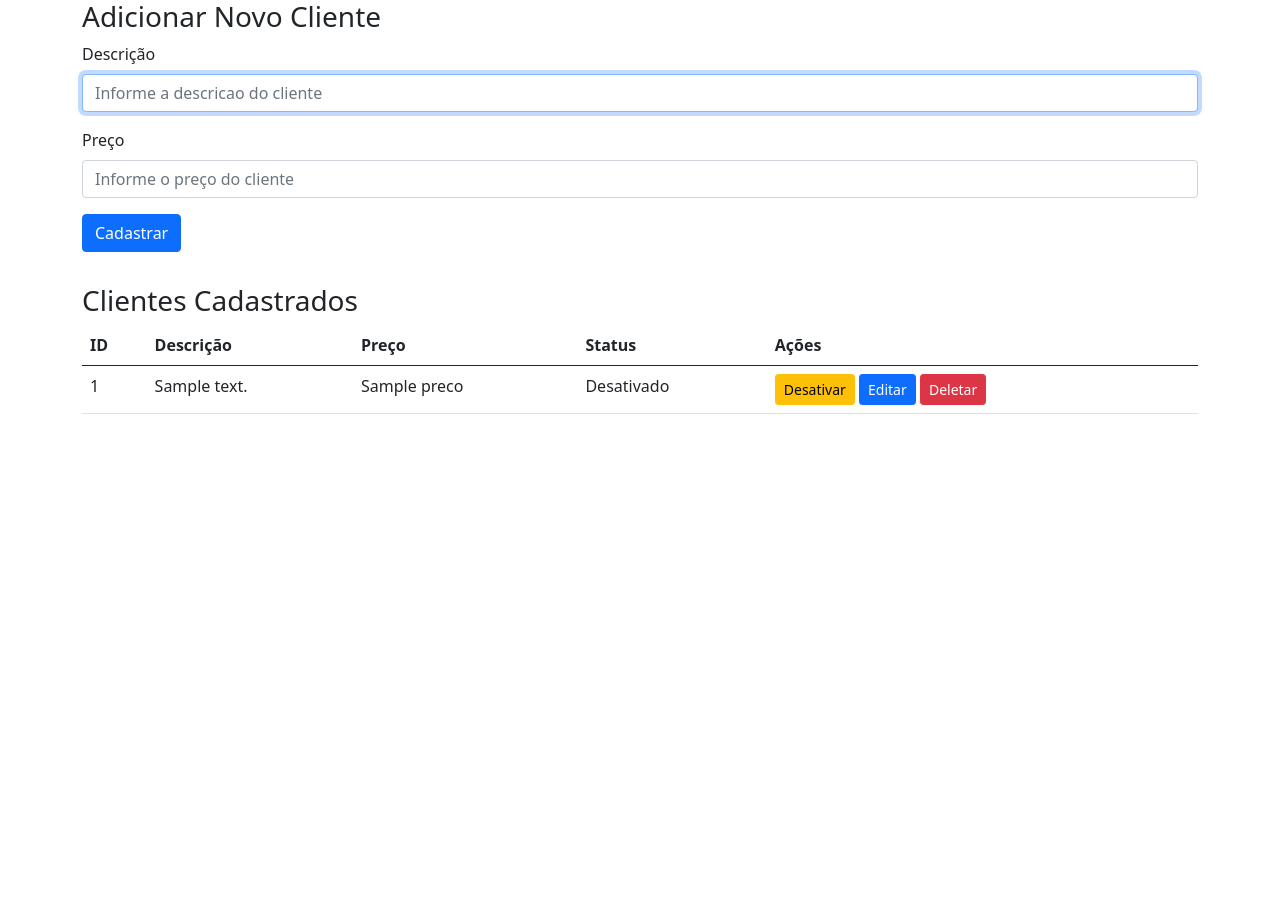
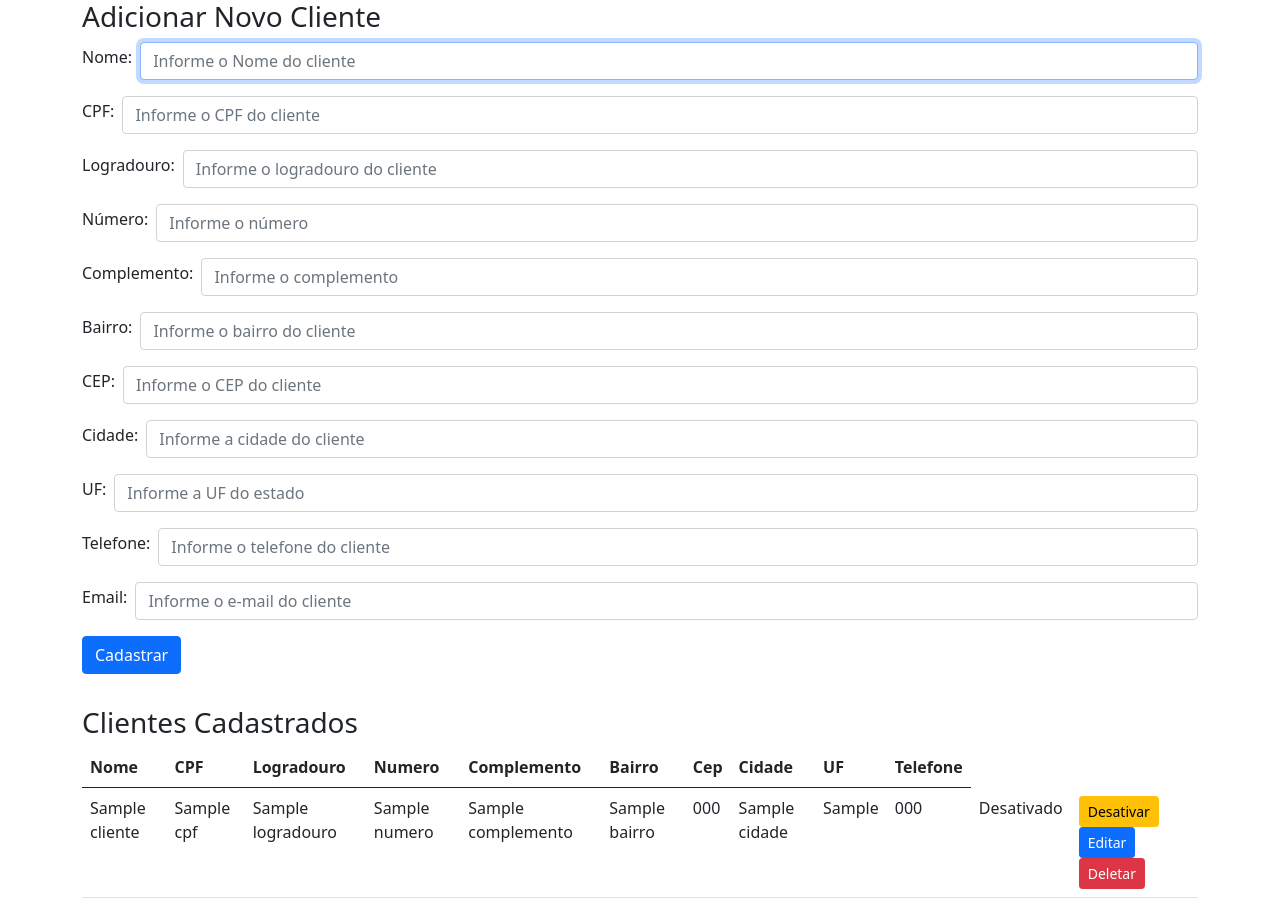
Before and after one commit to NinjaBitroom/teste_de_software_2024_1, a Flask app: template templates/cliente/novo.html in a window 1280 px wide. Before the commit the page ends 414 px from the top, so only its background shows below. Run offline with Flask 3, Linux system fonts and the light colour scheme; the template is opened without the code that fills it: most values are stand-ins (such as "Sample title", 1, 10 or a date in 2020); parts of the project's set-up code (start-up, migrations or seed data) failed here and were passed over.

Commit message:
adicionando pagina de cadastro de cliente

```diff
--- a/templates/cliente/novo.html
+++ b/templates/cliente/novo.html
@@ -33,19 +33,72 @@ O arquivo novo.html - todas as classes são do bootstrap -->
 
     <!-- Define o formulário para adicionar um novo cliente -->
     <form action="{{ url_for('root.cliente.novo_cliente_post') }}" method="POST" autocomplete='off'>
-        <!-- Define o campo para inserir a descrição do cliente -->
-        <div class='mb-3'>
-            <label for='descricao' class='form-label'>Descrição</label>
-            <input class='form-control' type='text' name='descricao' id='descricao'
-                   placeholder='Informe a descricao do cliente' required autofocus/>
+        <div class='mb-3 d-flex align-items-center'>
+            <label for='nome' class='form-label me-2'>Nome:</label>
+            <input class='form-control' type='text' name='nome' id='nome' placeholder='Informe o Nome do cliente'
+                   required autofocus/>
         </div>
 
-        <!-- Define o campo para inserir o preço do cliente -->
-        <div class='mb-3'>
-            <label for='preco' class='form-label'>Preço</label>
-            <input class='form-control' type='text' name='preco' id='preco' placeholder='Informe o preço do cliente'
+        <div class='mb-3 d-flex align-items-center'>
+            <label for='cpf' class='form-label me-2'>CPF:</label>
+            <input class='form-control' type='text' name='cpf' id='cpf' placeholder='Informe o CPF do cliente'
                    required/>
         </div>
+
+        <div class='mb-3 d-flex align-items-center'>
+            <label for='logradouro' class='form-label me-2'>Logradouro:</label>
+            <input class='form-control' type='text' name='logradouro' id='logradouro'
+                   placeholder='Informe o logradouro do cliente' required/>
+        </div>
+
+        <div class='mb-3 d-flex align-items-center'>
+            <label for='numero' class='form-label me-2'>Número:</label>
+            <input class='form-control' type='number' name='numero' id='numero' placeholder='Informe o número'
+                   required/>
+        </div>
+
+        <div class='mb-3 d-flex align-items-center'>
+            <label for='complemento' class='form-label me-2'>Complemento:</label>
+            <input class='form-control' type='text' name='complemento' id='complemento'
+                   placeholder='Informe o complemento' required/>
+        </div>
+
+        <div class='mb-3 d-flex align-items-center'>
+            <label for='bairro' class='form-label me-2'>Bairro:</label>
+            <input class='form-control' type='text' name='bairro' id='bairro' placeholder='Informe o bairro do cliente'
+                   required/>
+        </div>
+
+        <div class='mb-3 d-flex align-items-center'>
+            <label for='cep' class='form-label me-2'>CEP:</label>
+            <input class='form-control' type='text' name='cep' id='cep' placeholder='Informe o CEP do cliente'
+                   required/>
+        </div>
+
+        <div class='mb-3 d-flex align-items-center'>
+            <label for='cidade' class='form-label me-2'>Cidade:</label>
+            <input class='form-control' type='text' name='cidade' id='cidade' placeholder='Informe a cidade do cliente'
+                   required/>
+        </div>
+
+        <div class='mb-3 d-flex align-items-center'>
+            <label for='uf' class='form-label me-2'>UF:</label>
+            <input class='form-control' type='text' name='uf' id='uf' placeholder='Informe a UF do estado' maxlength="2"
+                   required/>
+        </div>
+
+        <div class='mb-3 d-flex align-items-center'>
+            <label for='telefone' class='form-label me-2'>Telefone:</label>
+            <input class='form-control' type='text' name='telefone' id='telefone'
+                   placeholder='Informe o telefone do cliente' required/>
+        </div>
+
+        <div class='mb-3 d-flex align-items-center'>
+            <label for='email' class='form-label me-2'>Email:</label>
+            <input class='form-control' type='text' name='email' id='email' placeholder='Informe o e-mail do cliente'
+                   required/>
+        </div>
+
 
         <!-- Define o botão para enviar o formulário -->
         <div class='mb-3'>
@@ -61,11 +114,16 @@ O arquivo novo.html - todas as classes são do bootstrap -->
         <!-- Define o cabeçalho da tabela -->
         <thead>
         <tr>
-            <th>ID</th>
-            <th>Descrição</th>
-            <th>Preço</th>
-            <th>Status</th>
-            <th>Ações</th>
+            <th>Nome</th>
+            <th>CPF</th>
+            <th>Logradouro</th>
+            <th>Numero</th>
+            <th>Complemento</th>
+            <th>Bairro</th>
+            <th>Cep</th>
+            <th>Cidade</th>
+            <th>UF</th>
+            <th>Telefone</th>
         </tr>
         </thead>
         <!-- Define o corpo da tabela -->
@@ -73,9 +131,17 @@ O arquivo novo.html - todas as classes são do bootstrap -->
         <!-- Loop para cada cliente na lista de clientes -->
         {% for cliente in clientes %}
             <tr>
-                <td>{{ cliente.id }}</td>
-                <td>{{ cliente.descricao }}</td>
-                <td>{{ cliente.preco }}</td>
+                <td>{{ cliente.nome }}</td>
+                <td>{{ cliente.cpf }}</td>
+                <td>{{ cliente.endereco.logradouro }}</td>
+                <td>{{ cliente.endereco.numero }}</td>
+                <td>{{ cliente.endereco.complemento }}</td>
+                <td>{{ cliente.endereco.bairro }}</td>
+                <td>{{ cliente.endereco.cep }}</td>
+                <td>{{ cliente.endereco.cidade }}</td>
+                <td>{{ cliente.endereco.uf }}</td>
+                <td>{{ cliente.telefone }}</td>
+
                 <!-- Verifica se o status do cliente é 1 (ativo), caso contrário, o status é 0 (inativo) -->
                 <td>{{ 'Ativo' if cliente.status == 1 else 'Desativado' }}</td>
                 <td>
--- a/views/cliente_view.py
+++ b/views/cliente_view.py
@@ -30,7 +30,8 @@ def index():
 @cliente_blueprint.get('/novo')
 def novo_cliente_get():
     """Rota para adicionar um novo cliente."""
-    return render_template('cliente/novo.html')
+    clientes = ClienteController.get_clientes()
+    return render_template('cliente/novo.html', clientes=clientes)
 
 
 @cliente_blueprint.post('/novo')
```
Also changed, not shown: templates/cliente/index.html (+23 -25 lines), tests/test_cliente.py (+3 -2 lines), utils/cliente_validator.py (+8 -9 lines).
